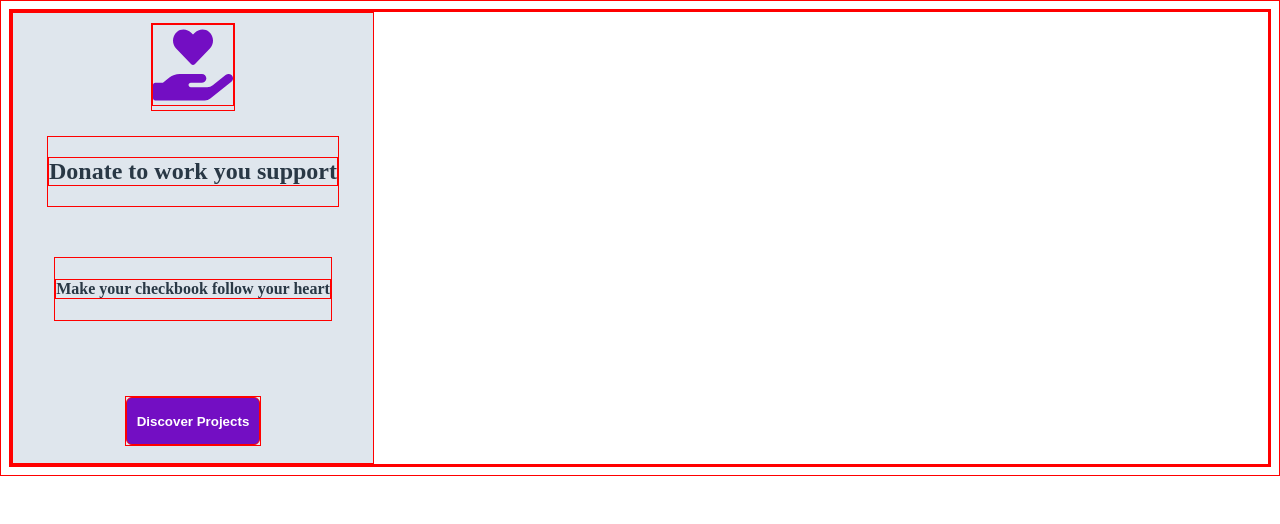
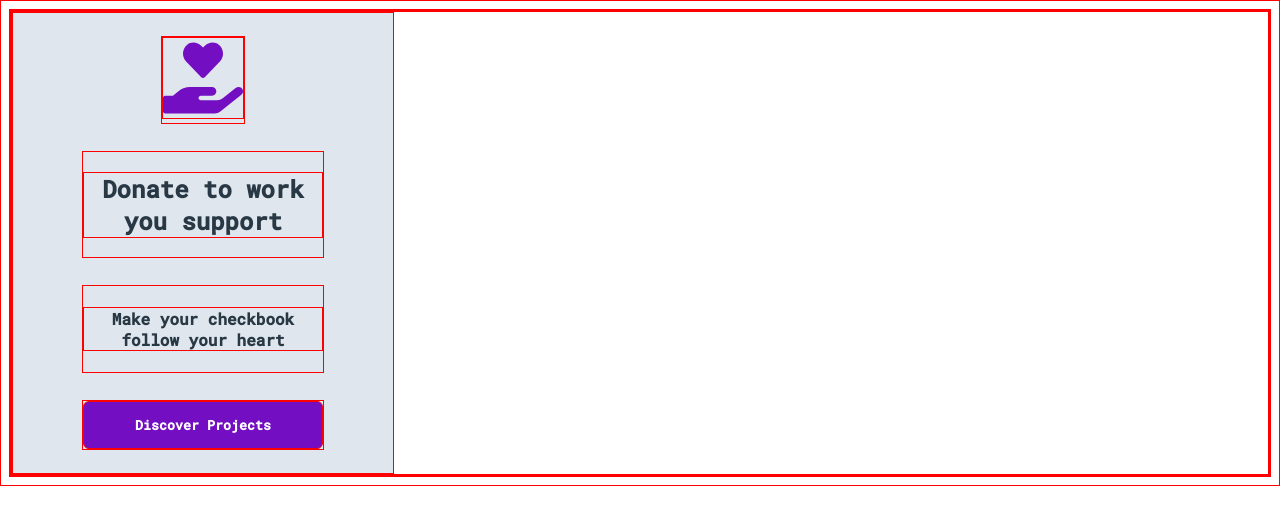
Before and after one commit to Reinoptland/donatello-frontend, a React (Create React App) app: page / in a window 1280 px wide. Shown: the top 524 px of the page. Built offline with nearby package versions, Linux system fonts and the light colour scheme.

Commit message:
component style CTA card

```diff
--- a/src/components/BtnCta.css
+++ b/src/components/BtnCta.css
@@ -1,3 +1,5 @@
+@import url("https://fonts.googleapis.com/css2?family=Roboto+Mono:wght@300;500&display=swap");
+
 .btn {
   height: 48px;
   font-weight: bold;
@@ -5,6 +7,8 @@
   border-radius: 6px;
   justify-content: center;
   padding: 0 10px;
+  width: 240px;
+  font-family: "Roboto Mono", monospace;
 }
 
 .btn--discover {
--- a/src/components/CallToAction.css
+++ b/src/components/CallToAction.css
@@ -1,27 +1,31 @@
 * {
   border: 1px solid red;
 }
+
+@import url("https://fonts.googleapis.com/css2?family=Roboto+Mono:wght@300;500&display=swap");
 
 .main-cta-wrapper {
   background-color: #dfe6ed;
   color: #293845;
   display: flex;
-  /* justify-content: center; */
+  justify-content: space-around;
   align-items: center;
   flex-direction: column;
   width: 360px;
   height: 440px;
-  padding-top: 10px;
+  padding: 10px;
+  font-family: "Roboto Mono", monospace;
 }
 
 .icon {
-  margin-top: 10px;
+  /* margin-top: 10px; */
 }
 
 .text {
-  margin: 25px 0;
+  text-align: center;
+  width: 240px;
 }
 
 .button {
-  margin-top: 50px;
+  /* margin-top: 50px; */
 }
```
